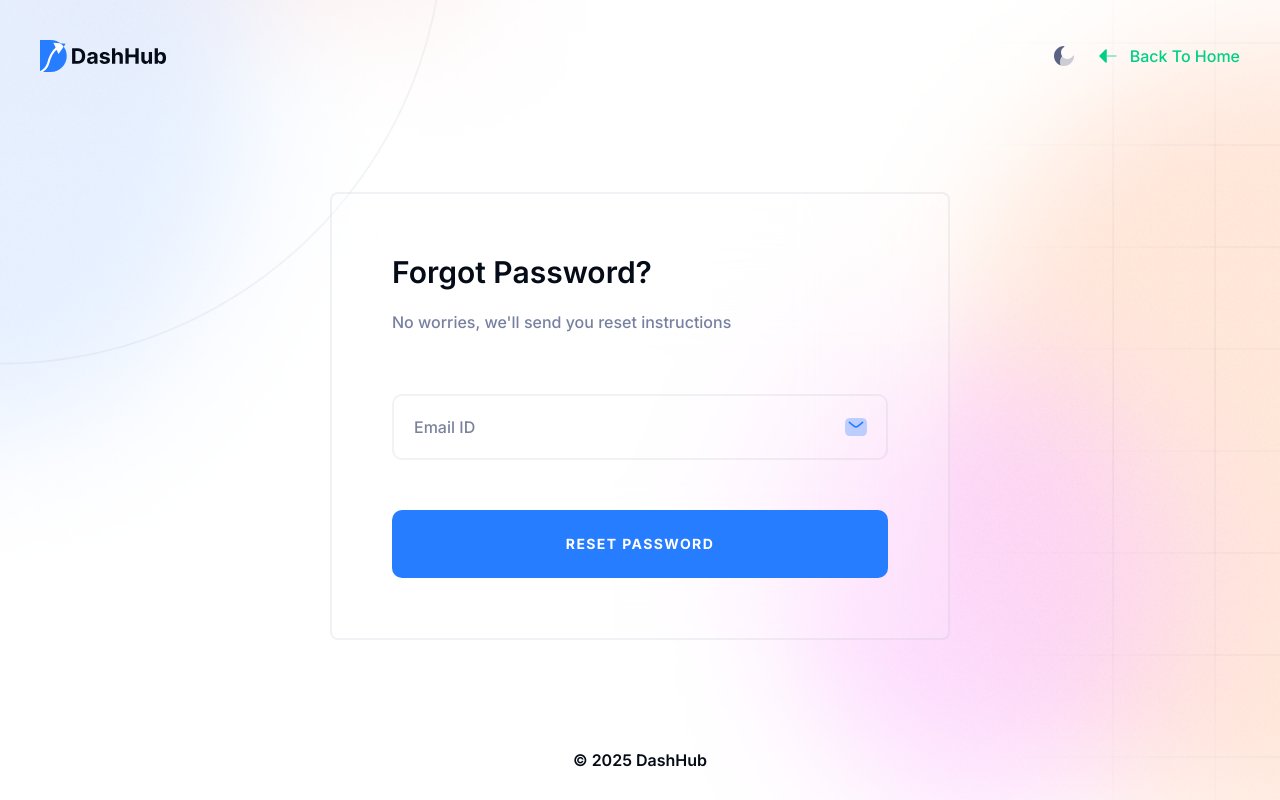
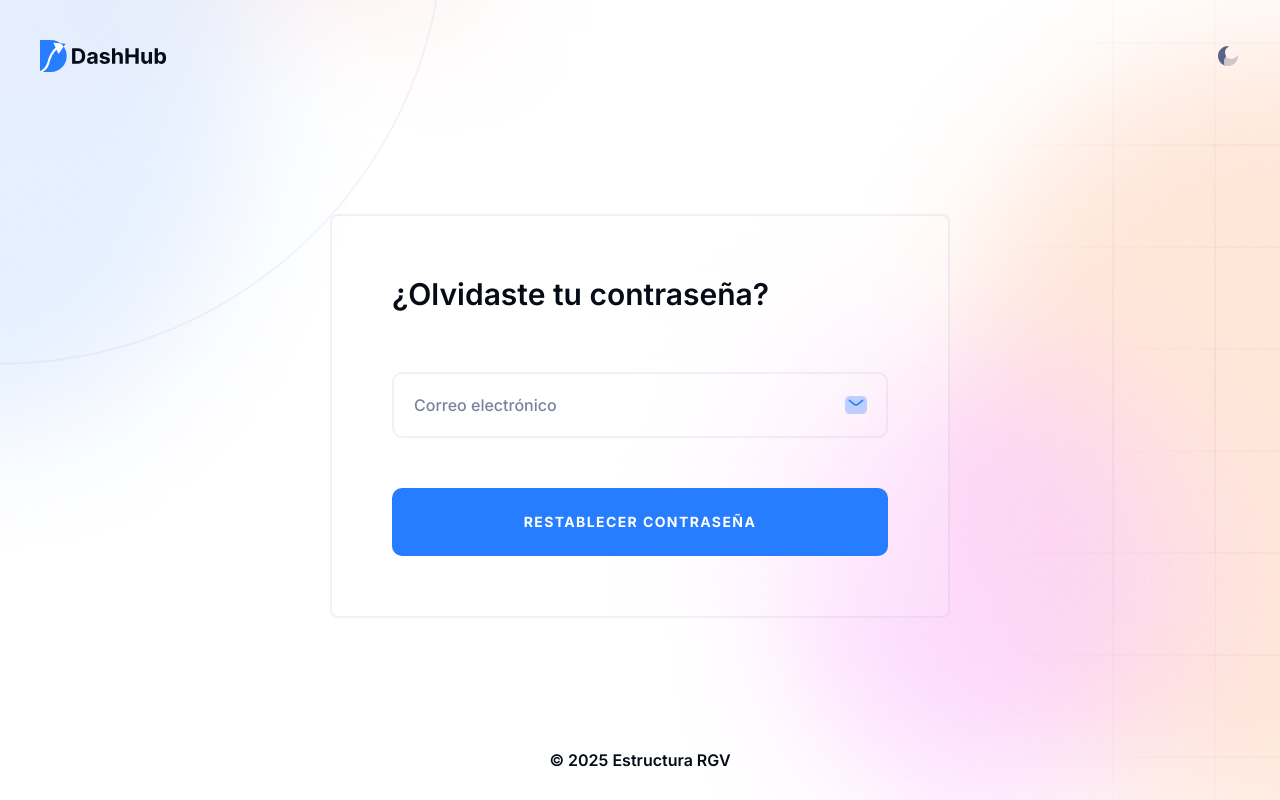
Before and after one commit to christiangonzalezrgv/estructura-RGV, a Django app: template app/templates/auth/forgotpassword.html in a window 1280 px wide. Run offline with Django 5.2, Linux system fonts and the light colour scheme; the template is opened without the code that fills it, so the values that code supplies are empty.

Commit message:
estructura v1.12

```diff
--- a/app/templates/auth/forgotpassword.html
+++ b/app/templates/auth/forgotpassword.html
@@ -49,30 +49,17 @@
                         </svg>
                     </a>
                 </div>
-                <a href="/authentication/login" class="rounded-lg capitalize flex items-center gap-2.5 text-success">
-                    <svg width="24" height="24" class="inline-block" viewBox="0 0 24 24" fill="none"
-                        xmlns="http://www.w3.org/2000/svg">
-                        <path opacity="0.5" fill-rule="evenodd" clip-rule="evenodd"
-                            d="M20.75 12C20.75 11.5858 20.4142 11.25 20 11.25H10.75V12.75H20C20.4142 12.75 20.75 12.4142 20.75 12Z"
-                            fill="currentColor" />
-                        <path
-                            d="M10.75 18C10.75 18.3034 10.5673 18.5768 10.287 18.6929C10.0068 18.809 9.68417 18.7449 9.46967 18.5304L3.46967 12.5304C3.32902 12.3897 3.25 12.1989 3.25 12C3.25 11.8011 3.32902 11.6103 3.46967 11.4697L9.46967 5.46969C9.68417 5.25519 10.0068 5.19103 10.287 5.30711C10.5673 5.4232 10.75 5.69668 10.75 6.00002V18Z"
-                            fill="currentColor" />
-                    </svg>
-                    Back To home
-                </a>
             </div>
         </div>
         <div class="min-h-[calc(100vh-192px)] p-7 flex justify-center items-center">
             <div
                 class="sm:p-[60px] p-9 border-2 border-gray/10 dark:border-gray/20 bg-white/10 dark:bg-white/[0.02] backdrop-blur-3xl max-w-[620px] mx-auto rounded-lg w-full">
-                <p class="text-3xl font-semibold">Forgot Password?</p>
-                <p class="text-gray mt-5">No worries, we'll send you reset instructions</p>
+                <p class="text-3xl font-semibold">¿Olvidaste tu contraseña?</p>
                 <form class="mt-[60px] space-y-5">
                     <div class="relative">
                         <input type="email" id="emailinput"
                             class="form-input h-[66px] bg-transparent dark:bg-transparent text-base rounded-[10px] ps-5 pe-14"
-                            placeholder="Email ID">
+                            placeholder="Correo electrónico">
                         <span class="text-primary absolute right-5 top-1/2 -translate-y-1/2">
                             <svg width="24" height="24" viewBox="0 0 24 24" fill="none"
                                 xmlns="http://www.w3.org/2000/svg">
@@ -88,7 +75,7 @@
                     <div class="!mt-[50px]">
                         <button type="button"
                             class="btn bg-primary py-6 uppercase tracking-widest font-bold text-sm rounded-[10px] text-white w-full hover:bg-primary/90 duration-300">
-                            reset password
+                            restablecer contraseña
                         </button>
                     </div>
                 </form>
@@ -100,7 +87,7 @@
                 <script>
                     var year = new Date(); document.write(year.getFullYear());
                 </script>
-                DashHub
+                Estructura RGV
             </p>
         </footer>
     </div>
--- a/app/urls.py
+++ b/app/urls.py
@@ -10,7 +10,8 @@ urlpatterns = [
     path("documentacion/", DocumentacionView.as_view(), name="documentacion"),
     path("auditoria/", AuditoriaView.as_view(), name="auditoria"),
     # Ruta para el login
-    path("authentication/login/", UserLoginView.as_view(), name="login"),
+    path("auth/login/", UserLoginView.as_view(), name="login"),
     # Ruta para el logout
-    path("authentication/logout/", LogoutView.as_view(), name="logout"),
+    path("auth/logout/", LogoutView.as_view(), name="logout"),
+    # implementar forgot password
 ]
```
